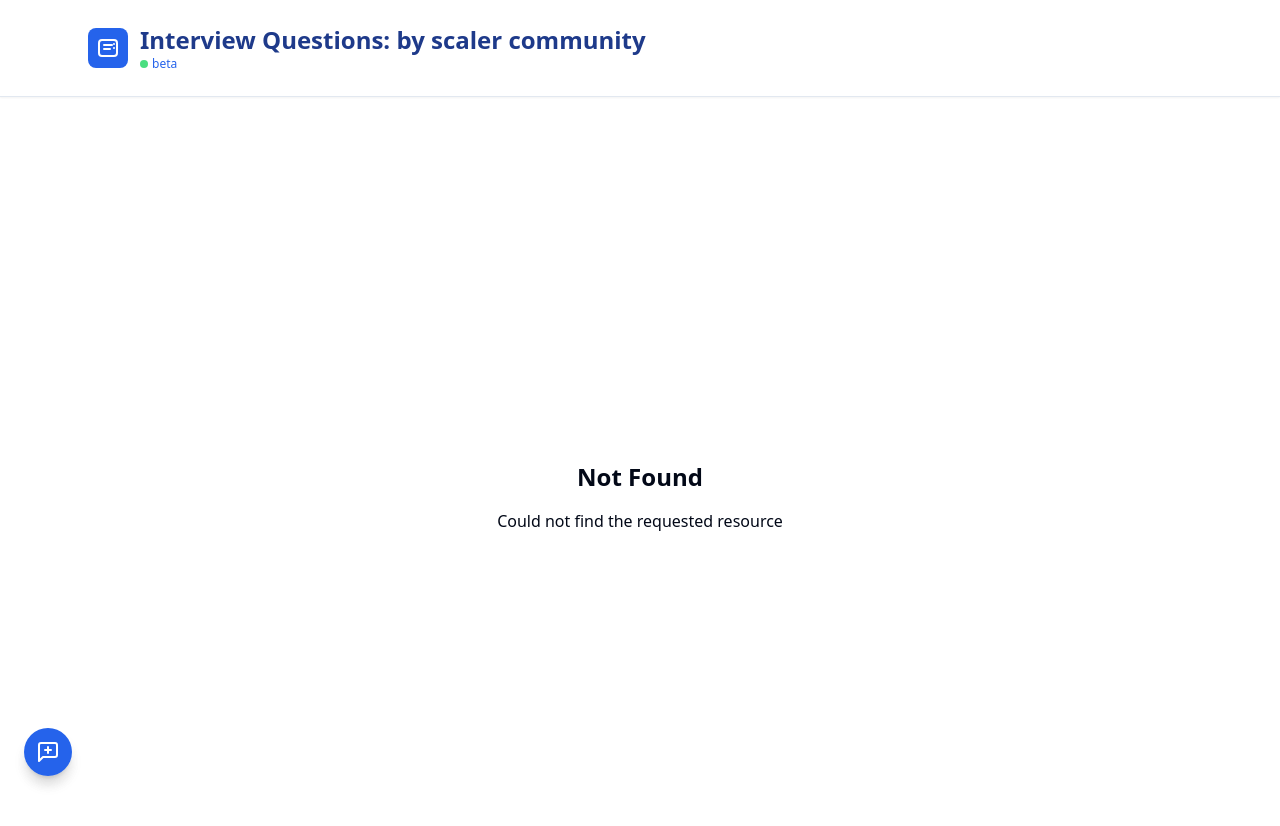
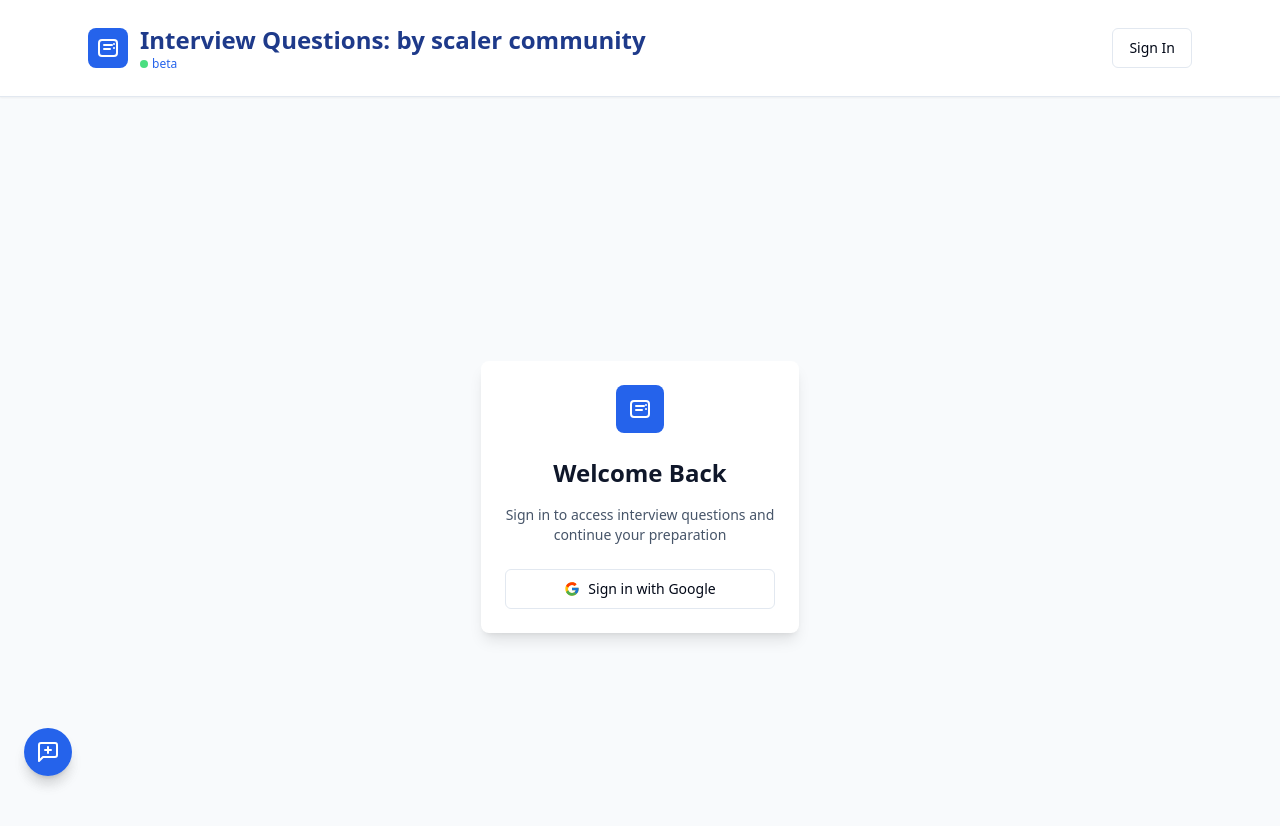
Before and after one commit to swayamscaler/dsml-question, a Next.js app: page /auth/signin in a window 1280 px wide. Before the commit this address had no page. Shown: the top 826 px of the page. Built offline with nearby package versions, Linux system fonts and the light colour scheme; no server answers.

Commit message:
patch: adding google auth

```diff
--- /dev/null
+++ b/app/api/auth/[...nextauth]/route.ts
@@ -0,0 +1,24 @@
+import NextAuth from "next-auth"
+import GoogleProvider from "next-auth/providers/google"
+
+const handler = NextAuth({
+  providers: [
+    GoogleProvider({
+      clientId: process.env.GOOGLE_CLIENT_ID ?? "",
+      clientSecret: process.env.GOOGLE_CLIENT_SECRET ?? "",
+    }),
+  ],
+  pages: {
+    signIn: '/auth/signin',
+  },
+  callbacks: {
+    async session({ session, token }) {
+      return session
+    },
+    async jwt({ token, user }) {
+      return token
+    }
+  }
+})
+
+export { handler as GET, handler as POST }
--- /dev/null
+++ b/app/auth/signin/page.tsx
@@ -0,0 +1,44 @@
+import { Metadata } from "next"
+import Image from "next/image"
+import { SignInButton } from "@/components/sign-in-button"
+
+export const metadata: Metadata = {
+  title: "Sign In - Interview Questions",
+  description: "Sign in to access interview questions",
+}
+
+export default function SignInPage() {
+  return (
+    <div className="w-full min-h-[100vh] flex flex-col items-center justify-center bg-slate-50">
+      <div className="max-w-[350px] w-full mx-auto p-4">
+        <div className="bg-white rounded-lg shadow-lg p-6">
+          <div className="flex flex-col items-center space-y-4 text-center mb-6">
+            <div className="w-12 h-12 rounded-lg bg-blue-600 flex items-center justify-center text-white mb-2">
+              <svg
+                xmlns="http://www.w3.org/2000/svg"
+                viewBox="0 0 24 24"
+                fill="none"
+                stroke="currentColor"
+                strokeWidth="2"
+                strokeLinecap="round"
+                strokeLinejoin="round"
+                className="w-6 h-6"
+              >
+                <path d="M8 9h8" />
+                <path d="M8 13h6" />
+                <path d="M18 4a3 3 0 0 1 3 3v10a3 3 0 0 1-3 3H6a3 3 0 0 1-3-3V7a3 3 0 0 1 3-3z" />
+                <path d="M18 8h.01" />
+                <path d="M18 12h.01" />
+              </svg>
+            </div>
+            <h1 className="text-2xl font-bold text-slate-900">Welcome Back</h1>
+            <p className="text-slate-600 text-sm">
+              Sign in to access interview questions and continue your preparation
+            </p>
+          </div>
+          <SignInButton />
+        </div>
+      </div>
+    </div>
+  )
+}
--- a/app/layout.tsx
+++ b/app/layout.tsx
@@ -1,5 +1,7 @@
 import type { Metadata } from 'next'
 import { FeedbackDialog } from "@/components/feedback-dialog"
+import { AuthProvider } from "@/components/auth-provider"
+import { UserAuthButton } from "@/components/user-auth-button"
 import './globals.css'
 
 export const metadata: Metadata = {
@@ -15,6 +17,7 @@ export default function RootLayout({
   return (
     <html lang="en">
       <body>
+        <AuthProvider>
         <header className="bg-white border-b shadow-sm sticky top-0 z-50">
           <div className="max-w-6xl mx-auto p-6">
             <div className="flex items-center gap-3">
@@ -43,6 +46,9 @@ export default function RootLayout({
                   <span>beta</span>
                 </div>
               </div>
+              <div className="ml-auto">
+                <UserAuthButton />
+              </div>
             </div>
           </div>
         </header>
@@ -54,6 +60,7 @@ export default function RootLayout({
             <FeedbackDialog />
           </div>
         </div>
+        </AuthProvider>
       </body>
     </html>
   )
--- /dev/null
+++ b/components/auth-provider.tsx
@@ -0,0 +1,7 @@
+"use client"
+
+import { SessionProvider } from "next-auth/react"
+
+export function AuthProvider({ children }: { children: React.ReactNode }) {
+  return <SessionProvider>{children}</SessionProvider>
+}
--- /dev/null
+++ b/components/sign-in-button.tsx
@@ -0,0 +1,34 @@
+"use client"
+
+import { signIn } from "next-auth/react"
+import { Button } from "./ui/button"
+
+export function SignInButton() {
+  return (
+    <Button
+      className="w-full flex items-center justify-center gap-2"
+      variant="outline"
+      onClick={() => signIn("google", { callbackUrl: "/" })}
+    >
+      <svg viewBox="0 0 48 48" className="w-5 h-5">
+        <path
+          fill="#FFC107"
+          d="M43.611,20.083H42V20H24v8h11.303c-1.649,4.657-6.08,8-11.303,8c-6.627,0-12-5.373-12-12c0-6.627,5.373-12,12-12c3.059,0,5.842,1.154,7.961,3.039l5.657-5.657C34.046,6.053,29.268,4,24,4C12.955,4,4,12.955,4,24c0,11.045,8.955,20,20,20c11.045,0,20-8.955,20-20C44,22.659,43.862,21.35,43.611,20.083z"
+        />
+        <path
+          fill="#FF3D00"
+          d="M6.306,14.691l6.571,4.819C14.655,15.108,18.961,12,24,12c3.059,0,5.842,1.154,7.961,3.039l5.657-5.657C34.046,6.053,29.268,4,24,4C16.318,4,9.656,8.337,6.306,14.691z"
+        />
+        <path
+          fill="#4CAF50"
+          d="M24,44c5.166,0,9.86-1.977,13.409-5.192l-6.19-5.238C29.211,35.091,26.715,36,24,36c-5.202,0-9.619-3.317-11.283-7.946l-6.522,5.025C9.505,39.556,16.227,44,24,44z"
+        />
+        <path
+          fill="#1976D2"
+          d="M43.611,20.083H42V20H24v8h11.303c-0.792,2.237-2.231,4.166-4.087,5.571c0.001-0.001,0.002-0.001,0.003-0.002l6.19,5.238C36.971,39.205,44,34,44,24C44,22.659,43.862,21.35,43.611,20.083z"
+        />
+      </svg>
+      Sign in with Google
+    </Button>
+  )
+}
--- /dev/null
+++ b/components/user-auth-button.tsx
@@ -0,0 +1,41 @@
+"use client"
+
+import { signIn, signOut, useSession } from "next-auth/react"
+import { Button } from "./ui/button"
+import { Avatar, AvatarFallback, AvatarImage } from "./ui/avatar"
+import {
+  DropdownMenu,
+  DropdownMenuContent,
+  DropdownMenuItem,
+  DropdownMenuTrigger,
+} from "./ui/dropdown-menu"
+
+export function UserAuthButton() {
+  const { data: session } = useSession()
+
+  if (!session) {
+    return (
+      <Button variant="outline" onClick={() => signIn("google")}>
+        Sign In
+      </Button>
+    )
+  }
+
+  return (
+    <DropdownMenu>
+      <DropdownMenuTrigger asChild>
+        <Button variant="ghost" className="relative h-8 w-8 rounded-full">
+          <Avatar className="h-8 w-8">
+            <AvatarImage src={session.user?.image || ""} alt={session.user?.name || ""} />
+            <AvatarFallback>{session.user?.name?.[0]}</AvatarFallback>
+          </Avatar>
+        </Button>
+      </DropdownMenuTrigger>
+      <DropdownMenuContent className="w-56" align="end" forceMount>
+        <DropdownMenuItem onClick={() => signOut()}>
+          Sign Out
+        </DropdownMenuItem>
+      </DropdownMenuContent>
+    </DropdownMenu>
+  )
+}
--- /dev/null
+++ b/middleware.ts
@@ -0,0 +1,11 @@
+import { withAuth } from "next-auth/middleware"
+
+export default withAuth({
+  pages: {
+    signIn: "/auth/signin",
+  },
+})
+
+export const config = {
+  matcher: ["/((?!api|_next/static|_next/image|auth/signin|favicon.ico).*)"],
+}
--- a/package.json
+++ b/package.json
@@ -48,6 +48,7 @@
     "input-otp": "1.4.1",
     "lucide-react": "^0.454.0",
     "next": "15.1.0",
+    "next-auth": "^4.24.11",
     "next-themes": "^0.4.4",
     "openai": "^4.89.0",
     "papaparse": "^5.5.2",
```
Also changed, not shown: types/next-auth.d.ts (added, +12 -0 lines), 1 other file (tests, documents, lock files or other folders).
